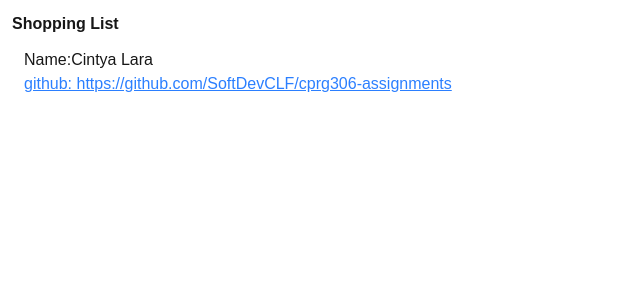
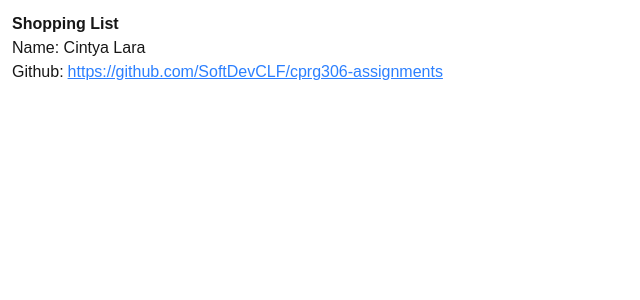
Before and after one commit to SoftDevCLF/cprg306-assignments, a Next.js app: page /week-2 in a window 1280 px wide. Shown: the top 300 px of the page, without its empty margins (0-640 px from the left). Built offline with nearby package versions, Linux system fonts and the light colour scheme.

Commit message:
✏️ Modify some styles in Link

```diff
--- a/app/week-2/student-info.js
+++ b/app/week-2/student-info.js
@@ -2,13 +2,14 @@ import Link from "next/link";
 
 export default function StudentInfo() {
   return (
-    <section className="m-3">
-      <h2>Name:Cintya Lara</h2>
+    <section>
+      <h2>Name: Cintya Lara</h2>
+      Github:
       <Link
-        className="underline text-blue-500 hover:text-blue-800"
+        className="underline text-blue-500 hover:text-blue-800 ml-1"
         href="https://github.com/SoftDevCLF/cprg306-assignments"
       >
-        github: https://github.com/SoftDevCLF/cprg306-assignments
+        https://github.com/SoftDevCLF/cprg306-assignments
       </Link>
     </section>
   );
```
